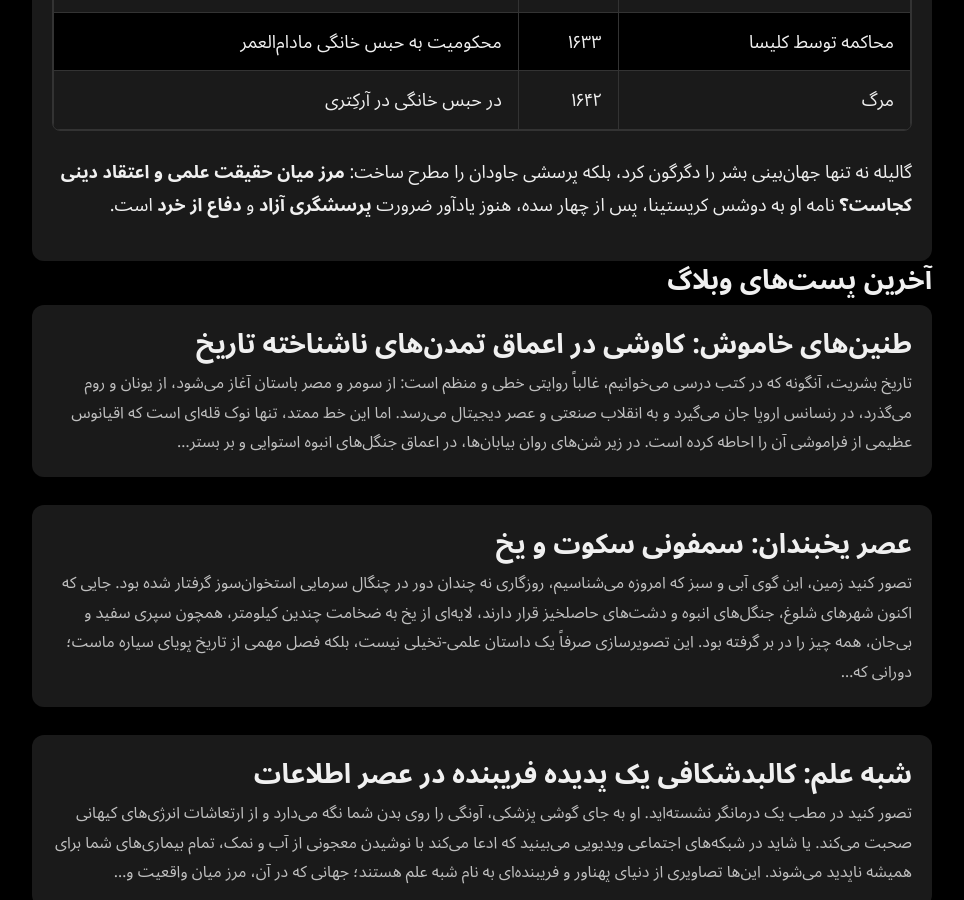
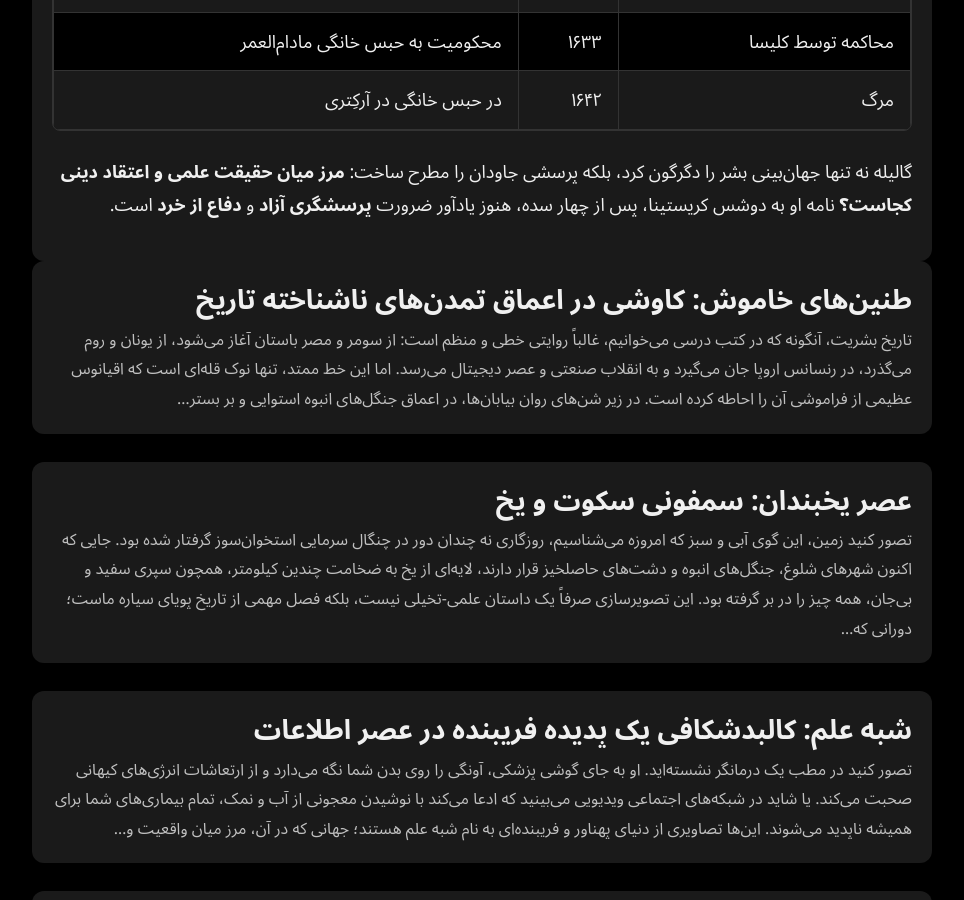
Before and after one commit to darkblog/darkblog.github.io, a Jekyll site: the page built from _posts/2025-7-5-68.md, in a window 1280 px wide and 900 px high, scrolled down 1616 px. Shown: the whole window, without its empty margins (158-1122 px from the left). Built offline with Jekyll 4.4.1, drawn with Linux system fonts in a browser that asks for light colours.

Commit message:
Update post.html

```diff
--- a/_layouts/post.html
+++ b/_layouts/post.html
@@ -18,7 +18,6 @@ layout: default
     {{ content | replace: '<table>', '<div class="table-scroll"><table>' | replace: '</table>', '</table></div>' }}
   </div>
 </article>
-<h2 class="post-title">آخرین پست‌های وبلاگ</h2>
 <div class="posts-list">
   {% for post in site.posts limit: 100 %}
   <a href="{{ post.url }}" class="post-card">
```
